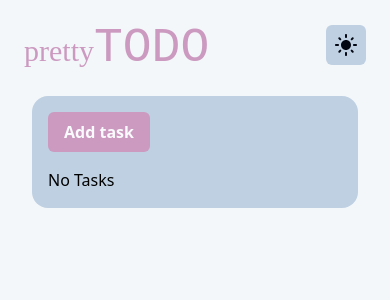
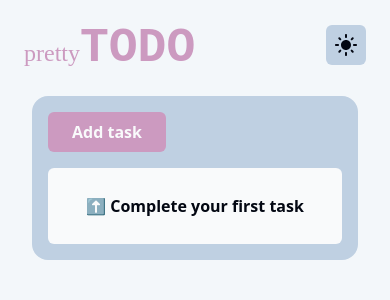
Before and after one commit to andrewhought/pretty-todo, a React (Vite) app: page / in a window 390 px wide. Shown: the top 300 px of the page. Built offline with nearby package versions, Linux system fonts and the light colour scheme; a web font is replaced by a local one.

Commit message:
added completion count, improved mobile support, styling changes

```diff
--- a/package.json
+++ b/package.json
@@ -2,7 +2,7 @@
     "homepage": "https://boolin.io",
     "name": "pretty-todo",
     "private": true,
-    "version": "0.1.1",
+    "version": "0.2.0",
     "type": "module",
     "scripts": {
         "dev": "vite",
--- a/src/components/NavBar.tsx
+++ b/src/components/NavBar.tsx
@@ -6,8 +6,8 @@ export function NavBar(): ReactElement {
     return (
         <div className="m-4 flex w-full items-center justify-between p-2">
             <div className="ml-4 text-secondary1">
-                <span className="font-monsieur text-3xl">pretty</span>
-                <span className="font-kode text-5xl">TODO</span>
+                <span className="font-monsieur text-2xl">pretty</span>
+                <span className="font-kode text-5xl font-semibold">TODO</span>
             </div>
             <div className="mr-4">
                 <DarkModeToggle />
--- a/src/components/StateDisplay.tsx
+++ /dev/null
@@ -1,5 +0,0 @@
-import { ReactElement } from "react";
-
-export function StateDisplay(): ReactElement {
-    return <></>;
-}
--- a/src/components/Todo.tsx
+++ b/src/components/Todo.tsx
@@ -18,7 +18,12 @@ export function Todo(props: TodoProps): ReactElement {
         throw new Error("Todo must be used within a TodoListProvider");
     }
 
-    const { editTodo, deleteTodo, changeCompletionStatus } = context;
+    const {
+        editTodo,
+        deleteTodo,
+        changeCompletionStatus,
+        incrementCompletionCount
+    } = context;
     const { todo } = props;
 
     const inputRef = useRef<HTMLInputElement | null>(null);
@@ -28,8 +33,10 @@ export function Todo(props: TodoProps): ReactElement {
     const handleEditTodo = (): void => {
         if (inputRef.current) {
             inputRef.current.setSelectionRange(0, 0);
+            inputRef.current.blur();
         }
-        editTodo({ ...todo, entry: entryText });
+
+        entryText ? editTodo({ ...todo, entry: entryText }) : deleteTodo(todo);
     };
 
     const handleDeleteTodo = () => {
@@ -42,6 +49,7 @@ export function Todo(props: TodoProps): ReactElement {
         setTimeout(() => {
             if (todo.isCompleted) {
                 deleteTodo(todo);
+                incrementCompletionCount();
             }
         }, 1500);
     };
@@ -53,7 +61,7 @@ export function Todo(props: TodoProps): ReactElement {
     };
 
     return (
-        <form>
+        <form spellCheck="false">
             <div className="flex w-full min-w-0 items-center rounded-md bg-white px-2 py-4 dark:bg-black">
                 <Checkbox.Root
                     className="mx-2 h-10 w-10 flex-shrink-0 rounded-md bg-primary1 p-2"
@@ -70,10 +78,17 @@ export function Todo(props: TodoProps): ReactElement {
                                 className="flex-1 cursor-text truncate bg-white text-black outline-none dark:bg-black dark:text-white"
                                 ref={inputRef}
                                 type="text"
-                                placeholder="Click to type"
                                 value={entryText}
                                 onChange={handleEntryChange}
                                 onBlur={handleEditTodo}
+                                onKeyDown={(
+                                    e: React.KeyboardEvent<HTMLInputElement>
+                                ) => {
+                                    if (e.key === "Enter") {
+                                        (e.target as HTMLInputElement).blur();
+                                    }
+                                }}
+                                autoFocus={true}
                             />
                         </Label.Root>
                         <Label.Root className="text-sm text-primary2">
--- a/src/components/TodoList/TodoList.tsx
+++ b/src/components/TodoList/TodoList.tsx
@@ -11,7 +11,7 @@ export function TodoList(): ReactElement {
         throw new Error("TodoList must be used within a TodoListProvider");
     }
 
-    const { todos, addTodo } = context;
+    const { completionCount, todos, addTodo } = context;
 
     const handleClickAddTask = () => {
         addTodo(new TodoModel());
@@ -20,14 +20,12 @@ export function TodoList(): ReactElement {
     return (
         <>
             <div className="relative mb-6 flex-col rounded-2xl bg-primary1 p-4">
-                <div className="mb-4 flex">
-                    <button
-                        className="text-md rounded-md bg-secondary1 px-4 py-2 font-semibold text-white hover:bg-secondary2"
-                        onClick={handleClickAddTask}
-                    >
-                        Add task
-                    </button>
-                </div>
+                <button
+                    className="text-md mb-4 rounded-md bg-secondary1 px-6 py-2 font-semibold text-white hover:bg-secondary2"
+                    onClick={handleClickAddTask}
+                >
+                    Add task
+                </button>
                 {todos.length > 0 ? (
                     todos.map((todo, index) => {
                         const shouldAddMargin =
@@ -43,7 +41,13 @@ export function TodoList(): ReactElement {
                         );
                     })
                 ) : (
-                    <div>No Tasks</div> // change to StateDisplay
+                    <div className="flex h-[76px] w-full min-w-0 items-center justify-center rounded-md bg-white p-4 dark:bg-black">
+                        <span className="text-md truncate font-semibold text-black dark:text-white">
+                            {completionCount === 0
+                                ? "⬆ Complete your first task"
+                                : `You have completed ${completionCount} task${completionCount === 1 ? "" : "s"}! 🎉`}
+                        </span>
+                    </div>
                 )}
             </div>
         </>
--- a/src/components/TodoList/TodoListContext.tsx
+++ b/src/components/TodoList/TodoListContext.tsx
@@ -4,12 +4,14 @@ import TodoListModel from "../../models/TodoListModel";
 import TodoModel from "../../models/TodoModel";
 
 interface TodoListContextType {
+    completionCount: number;
     todos: TodoModel[];
 
     addTodo(newTodo: TodoModel): void;
     editTodo(todo: TodoModel): void;
     deleteTodo(todo: TodoModel): void;
     changeCompletionStatus(todo: TodoModel): void;
+    incrementCompletionCount(): void;
 }
 
 export const TodoListContext = createContext<TodoListContextType | undefined>(
@@ -21,6 +23,9 @@ export const TodoListProvider: React.FC<{ children: React.ReactNode }> = ({
 }) => {
     const [todoListManager] = useState<TodoListModel>(new TodoListModel());
     const [todos, setTodos] = useState<TodoModel[]>(todoListManager.getTodos());
+    const [completionCount, setCompletionCount] = useState<number>(
+        todoListManager.getCompletionCount()
+    );
 
     const addTodo = (newTodo: TodoModel): void => {
         todoListManager.addTodo(newTodo);
@@ -42,14 +47,21 @@ export const TodoListProvider: React.FC<{ children: React.ReactNode }> = ({
         setTodos(todoListManager.getTodos());
     };
 
+    const incrementCompletionCount = (): void => {
+        todoListManager.incrementCompletionCount();
+        setCompletionCount(todoListManager.getCompletionCount());
+    };
+
     return (
         <TodoListContext.Provider
             value={{
+                completionCount,
                 todos,
                 addTodo,
                 editTodo,
                 deleteTodo,
-                changeCompletionStatus
+                changeCompletionStatus,
+                incrementCompletionCount
             }}
         >
             {children}
--- a/src/models/TodoListModel.ts
+++ b/src/models/TodoListModel.ts
@@ -1,12 +1,21 @@
-import { STORED_DATA } from "../utils/constants";
+import {
+    STORED_COMPLETED_TODOS_COUNT,
+    STORED_TODO_LIST
+} from "../utils/constants";
 import TodoModel from "./TodoModel";
 
 export default class TodoListModel {
+    private completionCount: number;
     private todos: TodoModel[];
 
     constructor() {
-        this.todos = STORED_DATA;
+        this.completionCount = STORED_COMPLETED_TODOS_COUNT;
+        this.todos = STORED_TODO_LIST;
     }
+
+    getCompletionCount = (): number => {
+        return this.completionCount;
+    };
 
     getTodos = (): TodoModel[] => {
         return this.todos;
@@ -31,4 +40,9 @@ export default class TodoListModel {
     changeCompletionStatus = (todo: TodoModel) => {
         todo.isCompleted = !todo.isCompleted;
     };
+
+    incrementCompletionCount = () => {
+        this.completionCount = this.completionCount + 1;
+        localStorage.setItem("count", this.completionCount.toString());
+    };
 }
--- a/src/utils/constants.ts
+++ b/src/utils/constants.ts
@@ -1,7 +1,15 @@
-export const STORED_DATA = (() => {
+export const STORED_TODO_LIST = (() => {
     const storedData = localStorage.getItem("data");
     if (!storedData) {
         return [];
     }
     return JSON.parse(storedData);
 })();
+
+export const STORED_COMPLETED_TODOS_COUNT = (() => {
+    const storedCount = localStorage.getItem("count");
+    if (!storedCount) {
+        return 0;
+    }
+    return Number(storedCount);
+})();
--- a/tailwind.config.js
+++ b/tailwind.config.js
@@ -1,5 +1,8 @@
 /** @type {import('tailwindcss').Config} */
 export default {
+    future: {
+        hoverOnlyWhenSupported: true
+    },
     content: ["./index.html", "./src/**/*.{js,ts,jsx,tsx}"],
     theme: {
         extend: {
```
Also changed, not shown: 1 other file (tests, documents, lock files or other folders).
